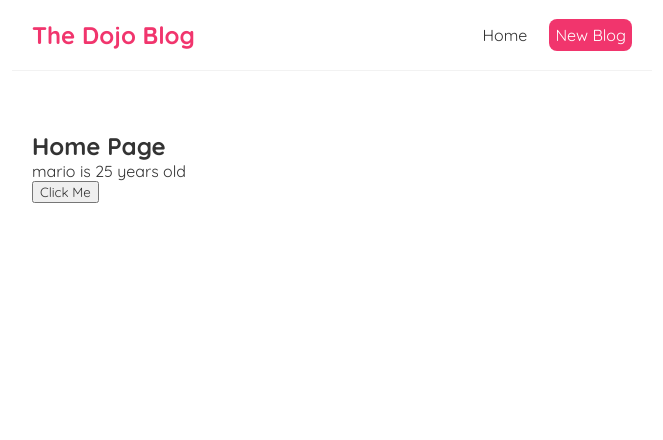
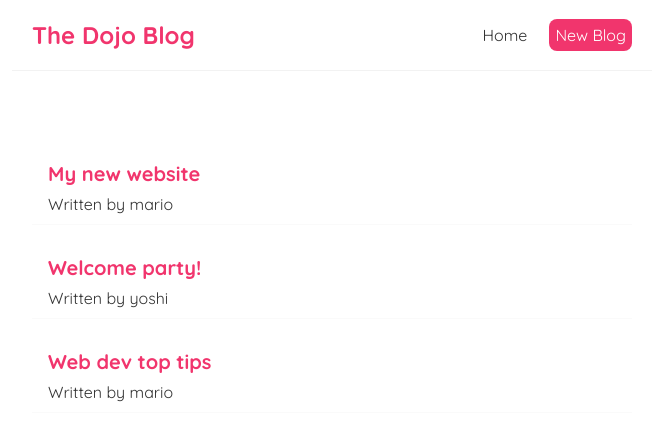
Before and after one commit to blessedmadukoma/react-blog-app, a React (Create React App) app: page / in a window 1280 px wide. Shown: the top 440 px of the page, without its empty margins (308-971 px from the left). Built offline with nearby package versions, Linux system fonts and the light colour scheme.

Commit message:
lesson 10: Outputting lists

```diff
--- a/src/Home.js
+++ b/src/Home.js
@@ -1,19 +1,20 @@
 import { useState } from 'react';
 
 const Home = () => {
-  const [name, setName] = useState('mario');
-  const [age, setAge] = useState(25);
-
-  const handleClick = () => {
-    setName('luigi');
-    setAge(30);
-  }
+  const [blogs, setBlogs] = useState([
+    {title: 'My new website', body: 'lorem ipsum...', author: 'mario', id: 1},
+    {title: 'Welcome party!', body: 'lorem ipsum...', author: 'yoshi', id: 2},
+    {title: 'Web dev top tips', body: 'lorem ipsum...', author: 'mario', id: 3}
+  ]);
 
   return (
     <div className="home">
-      <h2>Home Page</h2>
-      <p>{ name } is {age} years old</p>
-      <button onClick={handleClick}>Click Me</button>
+      {blogs.map((blog) => (
+        <div className="blog-preview" key={blog.id}>
+          <h2>{ blog.title }</h2>
+          <p>Written by { blog.author }</p>
+        </div>
+      ))}
     </div>
    );
 }
--- a/src/index.css
+++ b/src/index.css
@@ -33,3 +33,19 @@
   margin: 40px auto;
   padding: 20px;
 }
+
+.blog-preview {
+  padding: 10px 16px;
+  margin: 20px 0;
+  border-bottom: 1px solid #fafafa;
+}
+
+.blog-preview:hover {
+  box-shadow: 1px 3px 5px rgba(0, 0, 0, 0.1);
+}
+
+.blog-preview h2{
+  font-size: 20px;
+  color: #f1356d;
+  margin-bottom: 8px;
+}
```
